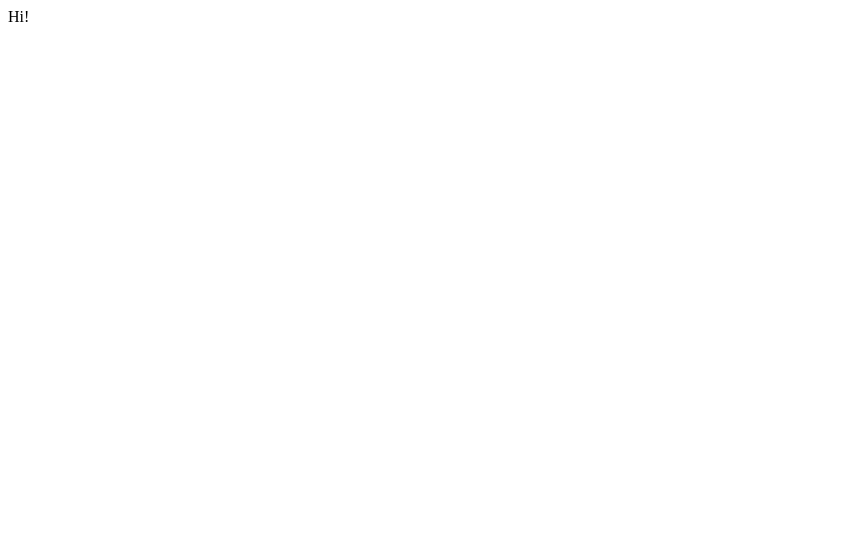
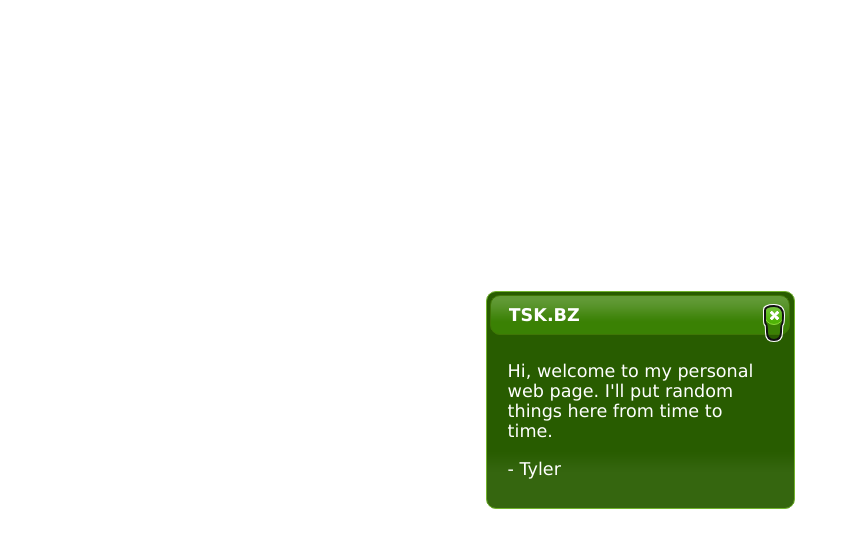
Before and after one commit to Roverok/tsk.bz, a plain HTML site: page index.html in a window 1280 px wide. Shown: the whole page, without its empty margins (0-850 px from the left). Drawn offline with Linux system fonts and the light colour scheme.

```diff
--- a/index.html
+++ b/index.html
@@ -2,9 +2,20 @@
 <html>
 <head>
 <meta charset="UTF-8">
-<title>Hello World</title>
+<title>Tyler Keddy</title>
+<link rel="stylesheet" href="./javascript/jquery-ui-1.11.0.custom/jquery-ui.min.css"></link>
+<script src="./javascript/jquery-ui-1.11.0.custom/external/jquery/jquery.js"></script>
+<script src="./javascript/jquery-ui-1.11.0.custom/jquery-ui.min.js"></script>
+<script>
+$(function() {
+	$( "#dialog" ).dialog();
+});
+</script>
 </head>
 <body>
-Hi!
+<div id="dialog" title="TSK.BZ">
+<p>Hi, welcome to my personal web page.  I'll put random things here from time to time.</p>
+<p>- Tyler</p>
+</div>
 </body>
 </html>
```
